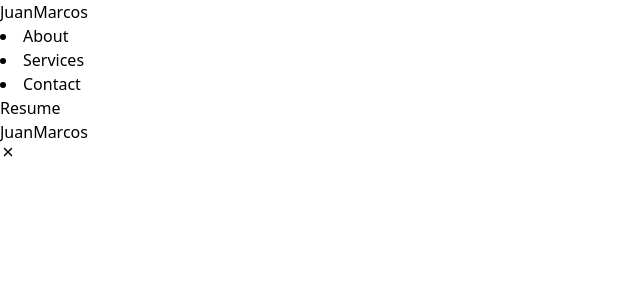
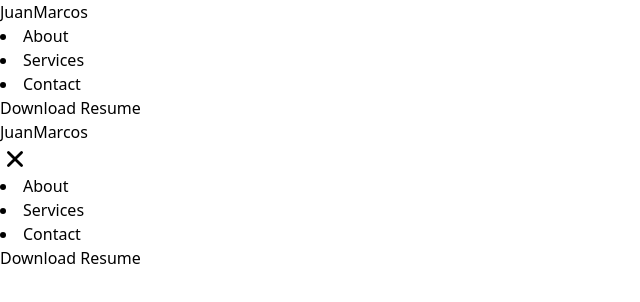
Before and after one commit to juanmarcosstudio/Juanmarcos-react-tailwind-website, a React (Vite) app: page / in a window 1280 px wide. Both pictures are taken after a click on the element 640 px from the left and 152 px from the top of the page. Shown: the top 302 px of the page, without its empty margins (0-640 px from the left). Built offline with nearby package versions, Linux system fonts and the light colour scheme.

Commit message:
Add items to close and open icon, Download cv button

```diff
--- a/src/assets/components/Navbar.jsx
+++ b/src/assets/components/Navbar.jsx
@@ -1,7 +1,7 @@
-import React from 'react';
 import { IoMdMenu } from "react-icons/io";
 import { IoClose } from "react-icons/io5";
 import { useState } from 'react';
+import CV from '../cv.pdf'
 
 const Navbar = () => {
   const [menu, setMenu] = useState(false)
@@ -27,8 +27,8 @@ const Navbar = () => {
              </li>
           ))}
         </div>
-        <a className='text-lg bg-blue-900 text-white px-4 py-2 rounded-full hover:bg-blue-800'>
-          Resume
+        <a href={CV} download="CV.pdf" className='text-lg bg-blue-900 text-white px-4 py-2 rounded-full hover:bg-blue-800'>
+          Download Resume
         </a>
       </div>
       <div className='flex w-full justify-between items-center md:hidden p-2 shadow-sm'>
@@ -39,11 +39,29 @@ const Navbar = () => {
 
         <div className='flex justify-center items-center gap-2'>
           <div onClick={() => setMenu(!menu)}>
-            {menu ? (<IoClose/>) : (<IoMdMenu/>)}
+            {menu ? (
+              <IoClose size={30} className='text-black' />
+              ) : (
+              <IoMdMenu size={30} className='text-black' />
+              )}
           </div>
         </div>
+      </div>
+      {menu && (
+        <div className='md:hidden bg-yellow-50 py-6 justify-center items-center gap-2 text-lg text-black flex flex-col list-none shadow-sm'>
+          {items.map(({ id, text }) => ( //Items or menu to pop-up in icon menu
+            <li
+             key={id} className='hover:text-blue-500 duration-200 cursor-pointer border-b w-11/12 '
+             >
+              {text}
+             </li>
+          ))}
 
-      </div>
+          <a href={CV} download="CV.pdf" className='text-lg bg-blue-900 text-white px-4 py-2 mt-3 rounded-full hover:bg-blue-800'>
+           Download Resume
+          </a>
+        </div>
+      )}
     </div>
   );
 };
```
